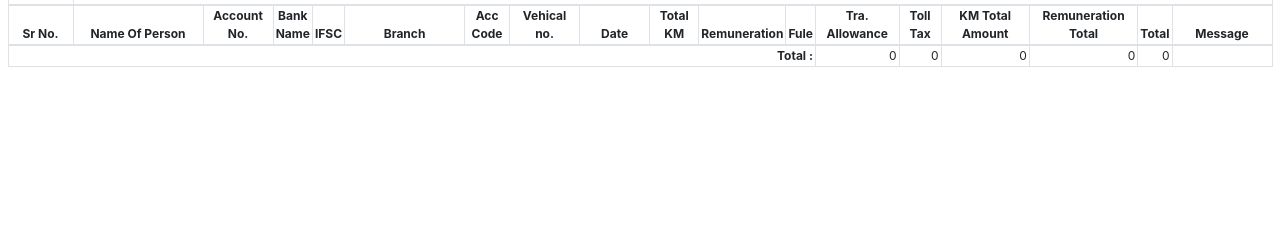
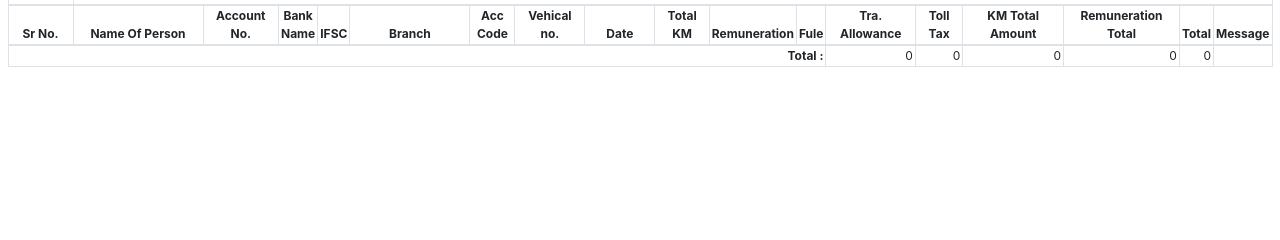
Before and after one commit to kavadevelopers/bknm, a CodeIgniter app: the page made by application/views/squad/view_user_print.php in a window 1280 px wide. Shown: the part 113-353 px from the top of the page. Run offline with CodeIgniter, Linux system fonts and the light colour scheme; data that the repository does not hold is empty.

Commit message:
Update view_user_print.php

```diff
--- a/application/views/squad/view_user_print.php
+++ b/application/views/squad/view_user_print.php
@@ -99,12 +99,12 @@
                                 <th class="text-center">Total KM</th>
                                 <th class="text-center">Remuneration</th>
                                 <th class="text-center">Fule</th>
-                                <th class="text-center">Tra. Allowance</th>
+                                <th class="text-center" style="">Tra. Allowance</th>
                                 <th class="text-center">Toll Tax</th>
                                 <th class="text-center">KM Total Amount</th>
                                 <th class="text-center">Remuneration Total</th>
                                 <th class="text-center">Total</th>
-                                <th class="text-center" style="width: 100px;">Message</th>
+                                <th class="text-center" style="">Message</th>
 
                             </tr>
                         </thead>
```
